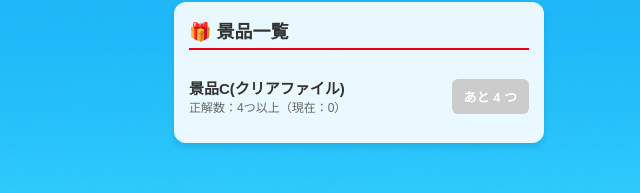
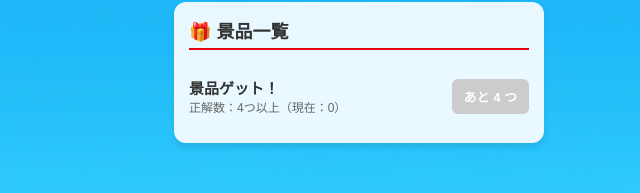
Before and after one commit to hmiyawaki-dev/NodastampRally, a plain HTML site: page index.html in a window 1280 px wide. Shown: the part 897-1090 px from the top of the page, 281-921 px from the left. Drawn offline with Linux system fonts and the light colour scheme.

Commit message:
Update index.html

```diff
--- a/index.html
+++ b/index.html
@@ -214,7 +214,7 @@
     };
 
     const prizeSettings = [
-        { id: 'prize4', count: 4, name: "景品C(クリアファイル)" },
+        { id: 'prize4', count: 4, name: "景品ゲット！" },
         //{ id: 'prize5', count: 5, name: "景品B(付せん など)" },
         //{ id: 'prize6', count: 6, name: "景品A(シャープペンシル など)" }
     ];
```
